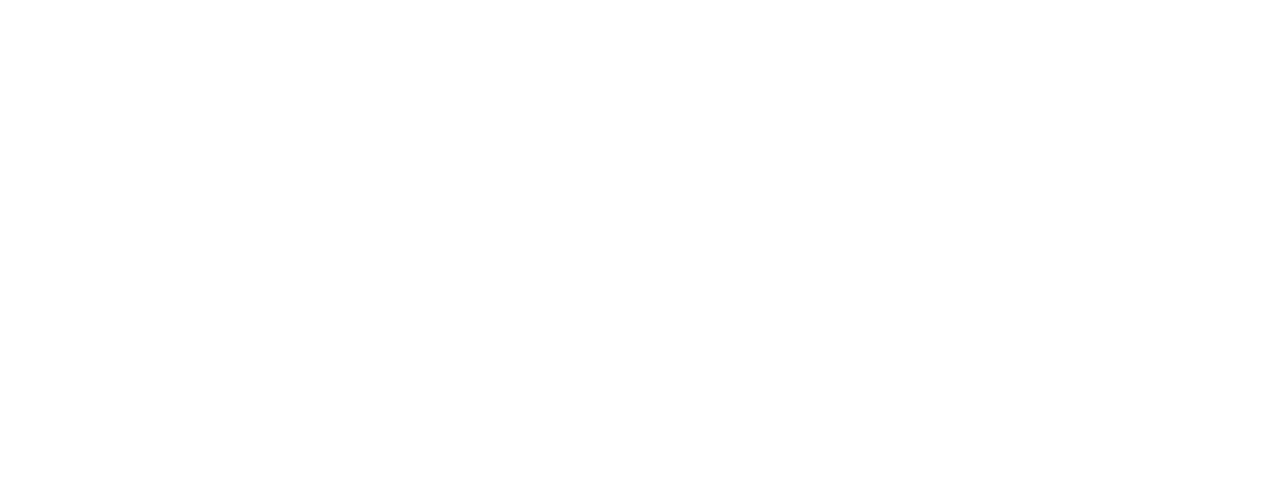
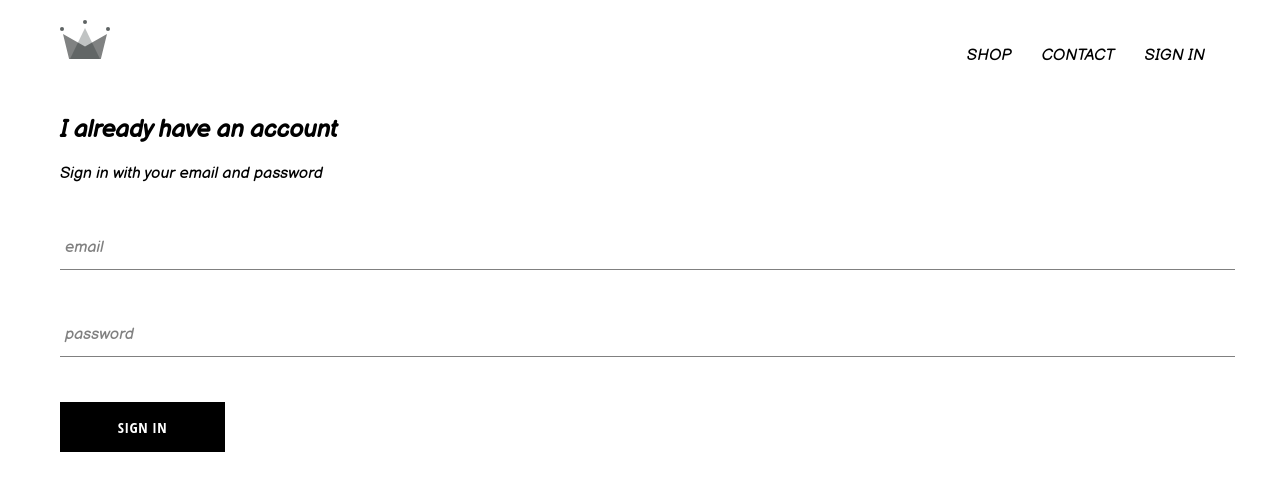
Before and after one commit to cankien93/clothing, a React (Create React App) app: page /signin in a window 1280 px wide. Shown: the top 490 px of the page. Built offline with nearby package versions, Linux system fonts and the light colour scheme.

Commit message:
create sign in route and styling signin page

```diff
--- a/src/App.css
+++ b/src/App.css
@@ -1,3 +1,9 @@
 body{
   font-family: 'Balsamiq Sans', cursive;
+  padding: 20px 60px;
 }
+
+a{
+  text-decoration: none;
+  color: black;
+}
--- a/src/App.js
+++ b/src/App.js
@@ -3,16 +3,19 @@
 import { Switch, Route} from 'react-router-dom';
 import Homepage from './pages/homepage/HomePage';
 import ShopPage from './pages/shop/shop.component';
-
+import Header from '../src/components/header/header';
+import SignInAndSingUp from '../src/pages/SigninAndSingup/SigninAndSingup';
 
 
 
 function App() {
   return (
-    <div className="App">
+    <div>
+    <Header />
     <Switch>
       <Route exact path='/' component={Homepage} />
       <Route path='/shop' component={ShopPage} />
+      <Route path='/signin' component={SignInAndSingUp} />
     </Switch>
     </div>
   );
--- /dev/null
+++ b/src/components/button/button.js
@@ -0,0 +1,9 @@
+import React from 'react';
+import './button.scss'
+
+const Button = ({children, ...otherProps}) => (
+        <button className='custom-button' {...otherProps}>
+            {children}
+        </button>
+)
+export default Button;
--- /dev/null
+++ b/src/components/button/button.scss
@@ -0,0 +1,22 @@
+.custom-button {
+    min-width: 165px;
+    width: auto;
+    height: 50px;
+    letter-spacing: 0.5px;
+    line-height: 50px;
+    padding: 0 35px 0 35px;
+    font-size: 15px;
+    background-color: black;
+    color: white;
+    text-transform: uppercase;
+    font-family: 'Open Sans Condensed';
+    font-weight: bolder;
+    border: none;
+    cursor: pointer;
+
+    &:hover {
+      background-color: white;
+      color: black;
+      border: 1px solid black;
+    }
+  }
--- /dev/null
+++ b/src/components/form-input/FormInput.js
@@ -0,0 +1,18 @@
+import React from 'react';
+import './FormInput.scss'
+
+const Form = ({handleChange, label, ...otherProps})=>(
+    <div className='group'>
+        <input className='form-input' type={`${otherProps.type}`} onChange={handleChange}/>
+        {
+            label?
+                (<label
+                    className={`${otherProps.value.length
+                        ? 'shrink' : ''} form-input-label`}>
+                        {label}
+                </label>)
+                :null
+        }
+    </div>
+)
+export default Form;
--- /dev/null
+++ b/src/components/form-input/FormInput.scss
@@ -0,0 +1,54 @@
+$sub-color: grey;
+$main-color: black;
+
+@mixin shrinkLabel {
+  top: -14px;
+  font-size: 12px;
+  color: $main-color;
+}
+
+.group {
+  position: relative;
+  margin: 45px 0;
+
+  .form-input {
+    background: none;
+    background-color: white;
+    color: $sub-color;
+    font-size: 18px;
+    padding: 10px 10px 10px 5px;
+    display: block;
+    width: 100%;
+    border: none;
+    border-radius: 0;
+    border-bottom: 1px solid $sub-color;
+    margin: 25px 0;
+
+    &:focus {
+      outline: none;
+    }
+
+    &:focus ~ .form-input-label {
+      @include shrinkLabel();
+    }
+  }
+
+  input[type='password'] {
+    letter-spacing: 0.3em;
+  }
+
+  .form-input-label {
+    color: $sub-color;
+    font-size: 16px;
+    font-weight: normal;
+    position: absolute;
+    pointer-events: none;
+    left: 5px;
+    top: 10px;
+    transition: 300ms ease all;
+
+    &.shrink {
+      @include shrinkLabel();
+    }
+  }
+}
--- /dev/null
+++ b/src/components/header/header.js
@@ -0,0 +1,19 @@
+import React from 'react';
+import './header.scss';
+import {ReactComponent as Logo} from '../../asset/original.svg';
+import {Link} from 'react-router-dom'
+
+const Header = () => (
+    <div className='header'>
+        <Link classname='logo-container'  to='/'>
+            <Logo className='logo'/>
+        </Link>
+        <div className='options'>
+            <Link className='option' to='/shop'>SHOP</Link>
+            <Link className='option' to='/shop'>CONTACT</Link>
+            <Link className='option' to='/signin'>SIGN IN</Link>
+        </div>
+    </div>
+)
+
+export default Header;
--- /dev/null
+++ b/src/components/header/header.scss
@@ -0,0 +1,25 @@
+.header {
+    height: 70px;
+    width: 100%;
+    display: flex;
+    justify-content: space-between;
+    margin-bottom: 25px;
+
+    .logo-container {
+      height: 100%;
+      width: 70px;
+      padding: 25px;
+    }
+
+    .options {
+      width: 50%;
+      height: 100%;
+      display: flex;
+      align-items: center;
+      justify-content: flex-end;
+
+      .option {
+        padding: 10px 15px;
+      }
+    }
+  }
--- /dev/null
+++ b/src/components/sign-in/SignIn.js
@@ -0,0 +1,52 @@
+import React, { Component } from 'react';
+import Form from '../form-input/FormInput'
+import './SignIn.scss';
+import Button from '../button/button';
+
+class SignIn extends Component {
+    constructor(){
+        super();
+        this.state={
+            email:'',
+            password:''
+        }
+
+    }
+    handleSubmit = (event)=>{
+        event.defaultPrevented();
+        this.setState({email: '', password: ''})
+    }
+    handleChange = (event)=>{
+        const{name, value} = event.target
+        this.setState({[name]: value})
+    }
+    render(){
+        return(
+            <div className='sign-in'>
+                <h2>I already have an account</h2>
+                <span>Sign in with your email and password</span>
+
+                <form onSubmit={this.handleSubmit}>
+                    <Form
+                        name='email'
+                        type='email'
+                        value={this.state.email}
+                        handleChange={this.handleChange}
+                        label='email'
+                        required
+                    />
+                    <Form
+                        name='password'
+                        type='password'
+                        value={this.state.password}
+                        handleChange={this.handleChange}
+                        label='password'
+                        required
+                    />
+                    <Button type='submit' value='Submit Form' >SIGN IN</Button>
+                </form>
+            </div>
+        )
+    }
+}
+export default SignIn;
--- /dev/null
+++ b/src/pages/SigninAndSingup/SigninAndSingup.js
@@ -0,0 +1,11 @@
+import React from 'react';
+import './SigninAndSingup.scss';
+import SignIn from '../../components/sign-in/SignIn'
+
+const SignInAndSingUp = () => {
+    return(
+        <SignIn />
+    )
+}
+
+export default SignInAndSingUp;
```
Also changed, not shown: src/asset/original.svg (added), src/components/sign-in/SignIn.scss (added), src/pages/SigninAndSingup/SigninAndSingup.scss (added).
